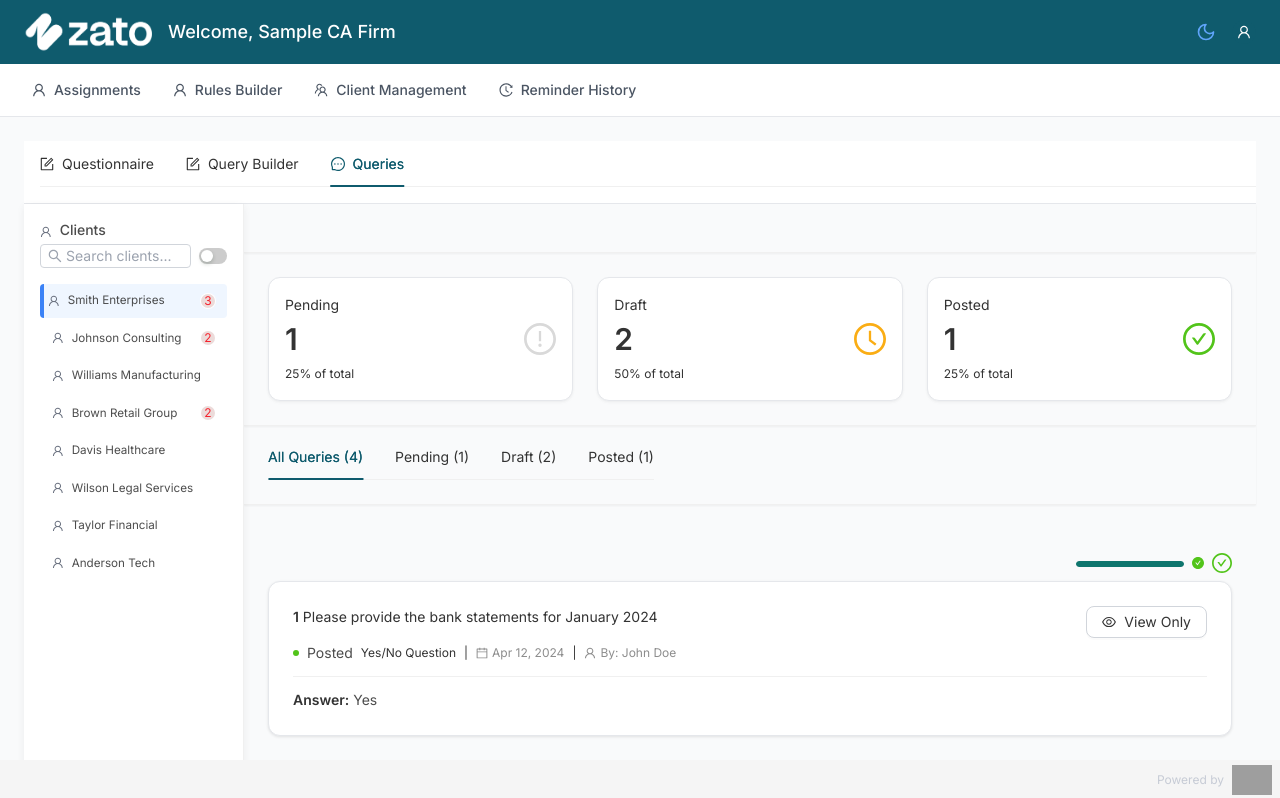
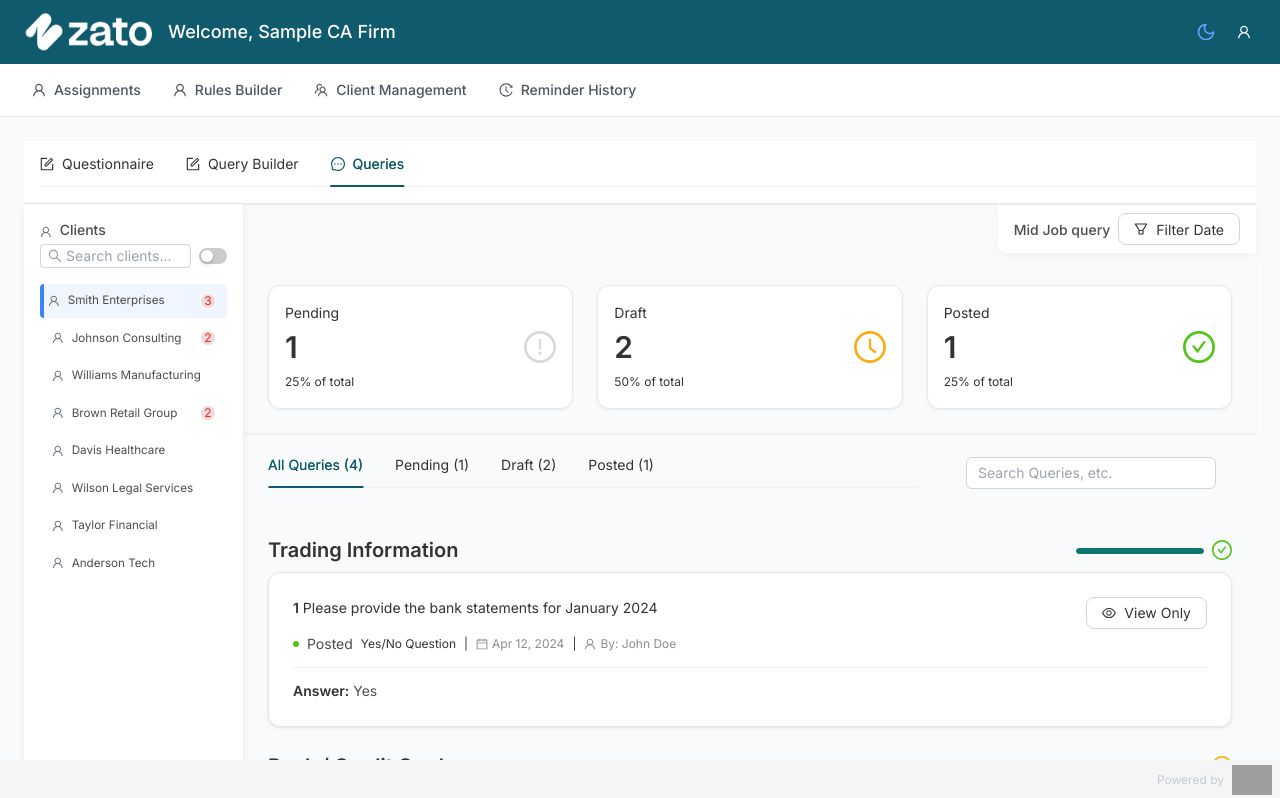
Before and after one commit to MKD786/ZatoPortal, a React (Vite) app: page /view-clients in a window 1280 px wide. Shown: the top 798 px of the page. Built offline with nearby package versions, Linux system fonts and the light colour scheme; sample sign-in values are in the browser's storage; grey boxes are pictures that could not be loaded.

Commit message:
Add search functionality to filter questionnaire sections and questions

```diff
--- a/src/features/clients/QueryHubNew.tsx
+++ b/src/features/clients/QueryHubNew.tsx
@@ -70,6 +70,8 @@ const QueryHubNew = () => {
   const [selectedQuestion, setSelectedQuestion] = useState(null)
   const [activeTab, setActiveTab] = useState("all")
   const [selectedDate, setSelectedDate] = useState<string | null>(null)
+  const [searchQuery, setSearchQuery] = useState("");
+
 
   const questionnaireInfo = {
     clientName: " Sample Client",
@@ -228,21 +230,76 @@ const QueryHubNew = () => {
   }
 
   // Filter questions based on active tab only
+  // const filteredSections = questionnaireSections
+  //   .map((section) => {
+  //     if (activeTab === "all") return section
+  //     return {
+  //       ...section,
+  //       questions: section.questions.filter((q) => {
+  //         if (activeTab === "unanswered") return q.status === "unanswered"
+  //         if (activeTab === "draft") return q.status === "draft"
+  //         if (activeTab === "posted") return q.status === "posted"
+  //         return true
+  //       }),
+  //     }
+  //   })
+  //   .filter((section) => section.questions.length > 0)
   const filteredSections = questionnaireSections
     .map((section) => {
-      if (activeTab === "all") return section
-
+      if (activeTab === "all") {
+        // Filter questions by search query only
         return {
           ...section,
           questions: section.questions.filter((q) => {
-          if (activeTab === "unanswered") return q.status === "unanswered"
-          if (activeTab === "draft") return q.status === "draft"
-          if (activeTab === "posted") return q.status === "posted"
-          return true
+            // Check if question matches search
+            const query = searchQuery.toLowerCase();
+
+            const matchesSearch =
+              q.text.toLowerCase().includes(query) ||
+              (q.files &&
+                q.files.some(
+                  (file) =>
+                    file.name.toLowerCase().includes(query) ||
+                    (file.category && file.category.toLowerCase().includes(query)) ||
+                    (file.explanation && file.explanation.toLowerCase().includes(query))
+                ));
+
+            return matchesSearch;
           }),
+        };
       }
+
+      // For other activeTab filters, also add search filtering inside questions filter
+      return {
+        ...section,
+        questions: section.questions.filter((q) => {
+          // First filter by activeTab status
+          let statusMatch = false;
+          if (activeTab === "unanswered") statusMatch = q.status === "unanswered";
+          else if (activeTab === "draft") statusMatch = q.status === "draft";
+          else if (activeTab === "posted") statusMatch = q.status === "posted";
+          else statusMatch = true;
+
+          if (!statusMatch) return false;
+
+          // Then filter by search query
+          const query = searchQuery.toLowerCase();
+
+          const matchesSearch =
+            q.text.toLowerCase().includes(query) ||
+            (q.files &&
+              q.files.some(
+                (file) =>
+                  file.name.toLowerCase().includes(query) ||
+                  (file.category && file.category.toLowerCase().includes(query)) ||
+                  (file.explanation && file.explanation.toLowerCase().includes(query))
+              ));
+
+          return matchesSearch;
+        }),
+      };
     })
-    .filter((section) => section.questions.length > 0)
+    .filter((section) => section.questions.length > 0);
 
   const user_control = JSON.parse(sessionStorage.getItem("user") || "{}")
   const items = [
@@ -251,6 +308,7 @@ const QueryHubNew = () => {
     { key: "draft", label: `Draft (${draftQuestions})` },
     { key: "posted", label: `Posted (${postedQuestions})` },
   ]
+
 
   const dateMenu = (
     <Menu>
@@ -264,39 +322,39 @@ const QueryHubNew = () => {
 
   return (
     <div
-      className={`flex flex-col min-h-screen dark:bg-gray-900 dark:text-white bg-gray-50 ${user_control?.role === "client" ? "p-4 md:p-6" : ""}`}
+      className={`flex flex-col min-h-screen dark:bg-gray-900 dark:text-white bg-gray-50 ${user_control?.role === "client" ? "" : ""}`}
     >
       {/* Header */}
       {user_control?.role === "client" && (
         <div
-          style={{ background: "rgb(15 91 109)", color: "white", padding: "16px" }}
-          className="flex justify-between items-center"
+        // style={{ background: "rgb(15 91 109)", color: "white", padding: "16px" }}
+        // className="flex justify-between items-center"
         >
-          <div>
+          {/* <div>
             <h1 className="text-white text-xl font-bold"></h1>
             <p style={{ color: "#fff", opacity: 0.8 }}></p>
-          </div>
-          <div style={{ display: "flex", alignItems: "center", gap: "16px" }}>
+          </div> */}
+          {/* <div style={{ display: "flex", alignItems: "center", gap: "16px" }}>
             <Input placeholder="Search files, etc." style={{ width: "250px" }} />
-            <div style={{ display: "flex", alignItems: "center", gap: "12px" }}>
+            <div style={{ display: "flex", alignItems: "center", gap: "12px" }}> */}
           {/* <Text strong style={{ color: "white", whiteSpace: "nowrap", fontSize: "16px" }}> */}
-                Mid Job query
+          {/* Mid Job query */}
           {/* </Text> */}
-              <Dropdown overlay={dateMenu} trigger={["click"]}>
+          {/* <Dropdown overlay={dateMenu} trigger={["click"]}>
                 <Button
                   icon={<FilterOutlined />}
                   style={{
                     background: selectedDate ? "#0f766e" : undefined,
                     color: selectedDate ? "white" : undefined,
                   }}
-                >
-                  {selectedDate
+                > */}
+          {/* {selectedDate
                     ? new Date(selectedDate).toLocaleDateString("en-US", { month: "short", day: "numeric" })
                     : "May 10"}
                 </Button>
-              </Dropdown>
-            </div>
-          </div>
+              </Dropdown> */}
+          {/* </div> */}
+          {/* // </div> */}
         </div>
       )}
 
@@ -305,7 +363,7 @@ const QueryHubNew = () => {
         className="dark:bg-gray-900 dark:text-white"
         style={{ borderBottom: "1px solid #f0f0f0", boxShadow: "0 1px 2px rgba(0,0,0,0.05)" }}
       >
-        <div style={{ margin: "0 auto", padding: "24px" }}>
+        <div style={{ margin: "0 auto", }}>
           <div style={{ display: "flex", justifyContent: "space-between", alignItems: "flex-start" }}>
             {/* <div>
               <Title level={4} style={{ marginTop: 0, marginBottom: "4px" }}>
@@ -365,6 +423,46 @@ const QueryHubNew = () => {
         </div>
       </div>
 
+
+      {/* Sticky Top-Right Filter */}
+      <div
+        style={{
+          position: "sticky",
+          top: 0,
+          right: 0,
+          zIndex: 20,
+          background: "white",
+          padding: "8px 16px",
+          display: "flex",
+          alignItems: "center",
+          gap: "8px",
+          float: "right",
+          boxShadow: "0 2px 8px rgba(0,0,0,0.04)",
+          borderRadius: "0 0 0 8px",
+          marginLeft: "auto",
+          marginBottom: "8px",
+          minWidth: "fit-content",
+        }}
+      >
+        <span style={{ whiteSpace: "nowrap", fontWeight: 500 }}>Mid Job query</span>
+        <Dropdown overlay={dateMenu} trigger={["click"]}>
+          <Button
+            icon={<FilterOutlined />}
+            style={{
+              background: selectedDate ? "#0f766e" : undefined,
+              color: selectedDate ? "white" : undefined,
+            }}
+          >
+            {selectedDate
+              ? new Date(selectedDate).toLocaleDateString("en-US", {
+                month: "short",
+                day: "numeric",
+              })
+              : "Filter Date"}
+          </Button>
+        </Dropdown>
+      </div>
+
       {/* Statistics Dashboard */}
       <div
         className="dark:bg-gray-900 dark:text-white"
@@ -420,27 +518,35 @@ const QueryHubNew = () => {
 
       {/* Filter Tabs */}
       <div
-        className="dark:bg-gray-900 dark:text-white"
         style={{
-          borderBottom: "1px solid #f0f0f0",
-          boxShadow: "0 1px 2px rgba(0,0,0,0.05)",
-          marginBottom: "24px",
-        }}
-      >
-        <div
-          style={{
-            maxWidth: "1200px",
-            margin: "0 auto",
+
           padding: "8px 24px",
           display: "flex",
           justifyContent: "space-between",
           alignItems: "center",
+          // You can also increase gap here if needed
+          // gap: "48px",
         }}
       >
-          <Tabs activeKey={activeTab} onChange={setActiveTab} items={items} />
+        {/* Left side: Horizontal Tabs */}
+        <div
+          style={{
+            flex: "1 1 auto",
+            marginRight: "48px"  // <-- increased margin between left and right
+          }}
+        >
+          <Tabs
+            activeKey={activeTab}
+            onChange={setActiveTab}
+            items={items}
+          />
           {selectedDate && (
-            <div>
-              <Tag color="#0f766e" closable onClose={() => handleDateFilter(null)}>
+            <Tag
+              color="#0f766e"
+              closable
+              onClose={() => handleDateFilter(null)}
+              style={{ marginTop: "8px", display: "inline-block" }}
+            >
               Date:{" "}
               {new Date(selectedDate).toLocaleDateString("en-US", {
                 year: "numeric",
@@ -448,22 +554,61 @@ const QueryHubNew = () => {
                 day: "numeric",
               })}
             </Tag>
+          )}
         </div>
-          )}
+        {/* Right side: Search bar, text, filter button */}
+        <div
+          style={{
+            display: "flex",
+            alignItems: "center",
+            gap: "16px",
+            flexShrink: 0,
+            flexWrap: "nowrap",
+          }}
+        >
+          <Input
+            placeholder="Search Queries, etc."
+            style={{ width: "250px", minWidth: "200px" }}
+            value={searchQuery}
+            onChange={(e) => setSearchQuery(e.target.value)}
+            allowClear
+          />
+          <div>
+          </div>
         </div>
         </div>
 
         {/* Main Content */}
         <div style={{ flex: 1, padding: "24px" }}>
           <div style={{ margin: "0 auto" }}>
-          {filteredSections.map((section) => (
+            {filteredSections.length === 0 ? (
+              <div style={{ textAlign: "center", color: "#999", padding: "48px 0" }}>
+                <Text type="secondary" style={{ fontSize: "18px" }}>
+                  No data found
+                </Text>
+              </div>
+            ) : (
+              filteredSections.map((section) => (
                 <div key={section.id} style={{ marginBottom: "25px" }}>
                   <div
-                style={{ display: "flex", justifyContent: "space-between", alignItems: "center", marginBottom: "8px" }}
+                    style={{
+                      display: "flex",
+                      justifyContent: "space-between",
+                      alignItems: "center",
+                      marginBottom: "8px",
+                    }}
                   >
-                <Title level={4} style={{ margin: 0 }}></Title>
+                    <Title level={4} style={{ margin: 0 }}>
+                      {section.name}
+                    </Title>
                     <div style={{ display: "flex", alignItems: "center", gap: "8px" }}>
-                  <Progress percent={section.progress} style={{ width: "128px" }} size="small" strokeColor="#0f766e" />
+                      <Progress
+                        percent={section.progress}
+                        style={{ width: "128px" }}
+                        size="small"
+                        strokeColor="#0f766e"
+                        showInfo={false}
+                      />
                       {/* <Text strong>{section.progress}%</Text> */}
                       {section.status === "completed" && (
                         <CheckCircleOutlined style={{ fontSize: "20px", color: "#52c41a" }} />
@@ -477,20 +622,44 @@ const QueryHubNew = () => {
                     </div>
                   </div>
 
-              {section.questions.map((question) => (
+                  {/* {section.questions.map((question) => (
                 <div key={question.id} style={{ marginBottom: "16px" }}>
                   <Card
                     style={{
-                      borderLeft: selectedDate && question.date === selectedDate ? "4px solid #0f766e" : undefined,
+                      borderLeft:
+                      selectedDate && question.date === selectedDate ? "4px solid #0f766e" : undefined,
+              }}
+              > */}
+                  {section.questions
+                    .filter((question) => !selectedDate || question.date === selectedDate)
+                    .map((question) => (
+                      <div key={question.id} style={{ marginBottom: "16px" }}>
+                        <Card
+                          style={{
+                            borderLeft:
+                              selectedDate && question.date === selectedDate ? "4px solid #0f766e" : undefined,
                           }}
                         >
                           <div style={{ padding: "8px" }}>
-                      <div style={{ display: "flex", justifyContent: "space-between", alignItems: "flex-start" }}>
+                            <div
+                              style={{
+                                display: "flex",
+                                justifyContent: "space-between",
+                                alignItems: "flex-start",
+                              }}
+                            >
                               <div style={{ flex: 1 }}>
                                 <Paragraph>
                                   <Text strong>{question.number}</Text> {question.text}
                                 </Paragraph>
-                          <div style={{ display: "flex", alignItems: "center", gap: "8px", marginTop: "8px" }}>
+                                <div
+                                  style={{
+                                    display: "flex",
+                                    alignItems: "center",
+                                    gap: "8px",
+                                    marginTop: "8px",
+                                  }}
+                                >
                                   <Badge
                                     status={
                                       question.status === "posted"
@@ -524,8 +693,11 @@ const QueryHubNew = () => {
                                       alignItems: "center",
                                       fontSize: "12px",
                                       color:
-                                  selectedDate && question.date === selectedDate ? "#0f766e" : "rgba(0, 0, 0, 0.45)",
-                                fontWeight: selectedDate && question.date === selectedDate ? "bold" : "normal",
+                                        selectedDate && question.date === selectedDate
+                                          ? "#0f766e"
+                                          : "rgba(0, 0, 0, 0.45)",
+                                      fontWeight:
+                                        selectedDate && question.date === selectedDate ? "bold" : "normal",
                                     }}
                                   >
                                     <CalendarOutlined style={{ marginRight: "4px", fontSize: "12px" }} />
@@ -563,7 +735,10 @@ const QueryHubNew = () => {
                               {/* Action buttons moved to the top right */}
                               <div style={{ display: "flex", gap: "8px", marginLeft: "16px" }}>
                                 {question.status === "posted" ? (
-                            <Button icon={<EyeOutlined />} onClick={() => handleOpenQuestion(section.id, question.id)}>
+                                  <Button
+                                    icon={<EyeOutlined />}
+                                    onClick={() => handleOpenQuestion(section.id, question.id)}
+                                  >
                                     View Only
                                   </Button>
                                 ) : question.status === "draft" ? (
@@ -625,7 +800,9 @@ const QueryHubNew = () => {
                                 {question.tableData && question.tableData.length > 0 && (
                                   <div className="dark:bg-gray-900 dark:text-white">
                                     <Text strong>Data:</Text>
-                              <div style={{ marginTop: "4px", padding: "8px", borderRadius: "4px" }}>
+                                    <div
+                                      style={{ marginTop: "4px", padding: "8px", borderRadius: "4px" }}
+                                    >
                                       <table
                                         className="dark:bg-gray-900 dark:text-white"
                                         style={{ width: "100%", fontSize: "14px" }}
@@ -645,7 +822,10 @@ const QueryHubNew = () => {
                                             <tr key={idx} style={{ borderTop: "1px solid #f0f0f0" }}>
                                               <td style={{ padding: "4px 0" }}>{row.description}</td>
                                               <td style={{ padding: "4px 0", fontWeight: 500 }}>{row.amount}</td>
-                                        <td className="dark:bg-gray-900 dark:text-white" style={{ padding: "4px 0" }}>
+                                              <td
+                                                className="dark:bg-gray-900 dark:text-white"
+                                                style={{ padding: "4px 0" }}
+                                              >
                                                 {row.accountCode}
                                               </td>
                                             </tr>
@@ -659,21 +839,40 @@ const QueryHubNew = () => {
                                 {/* Files */}
                                 {question.files && question.files.length > 0 && (
                                   <div
-                              style={{ marginTop: question.tableData && question.tableData.length > 0 ? "12px" : "0" }}
+                                    style={{
+                                      marginTop:
+                                        question.tableData && question.tableData.length > 0 ? "12px" : "0",
+                                    }}
                                   >
                                     <Text strong>Files:</Text>
-                              <div style={{ marginTop: "4px", display: "flex", flexDirection: "column", gap: "4px" }}>
+                                    <div
+                                      style={{
+                                        marginTop: "4px",
+                                        display: "flex",
+                                        flexDirection: "column",
+                                        gap: "4px",
+                                      }}
+                                    >
                                       {question.files.map((file, idx) => (
                                         <div
                                           key={idx}
-                                    style={{ display: "flex", alignItems: "center", gap: "8px", fontSize: "14px" }}
+                                          style={{
+                                            display: "flex",
+                                            alignItems: "center",
+                                            gap: "8px",
+                                            fontSize: "14px",
+                                          }}
                                         >
-                                    <PaperClipOutlined style={{ fontSize: "12px", color: "#bfbfbf" }} />
+                                          <PaperClipOutlined
+                                            style={{ fontSize: "12px", color: "#bfbfbf" }}
+                                          />
                                           <Text style={{ color: "#1890ff" }}>{file.name}</Text>
                                           <Tag style={{ fontSize: "small" }}>{file.category}</Tag>
                                           {file.explanation && (
                                             <Tooltip title={file.explanation}>
-                                        <InfoCircleOutlined style={{ fontSize: "12px", color: "#bfbfbf" }} />
+                                              <InfoCircleOutlined
+                                                style={{ fontSize: "12px", color: "#bfbfbf" }}
+                                              />
                                             </Tooltip>
                                           )}
                                         </div>
@@ -688,7 +887,8 @@ const QueryHubNew = () => {
                       </div>
                     ))}
                 </div>
-          ))}
+              ))
+            )}
           </div>
         </div>
 
```
Lines whose indentation alone changed are shown as unchanged.
